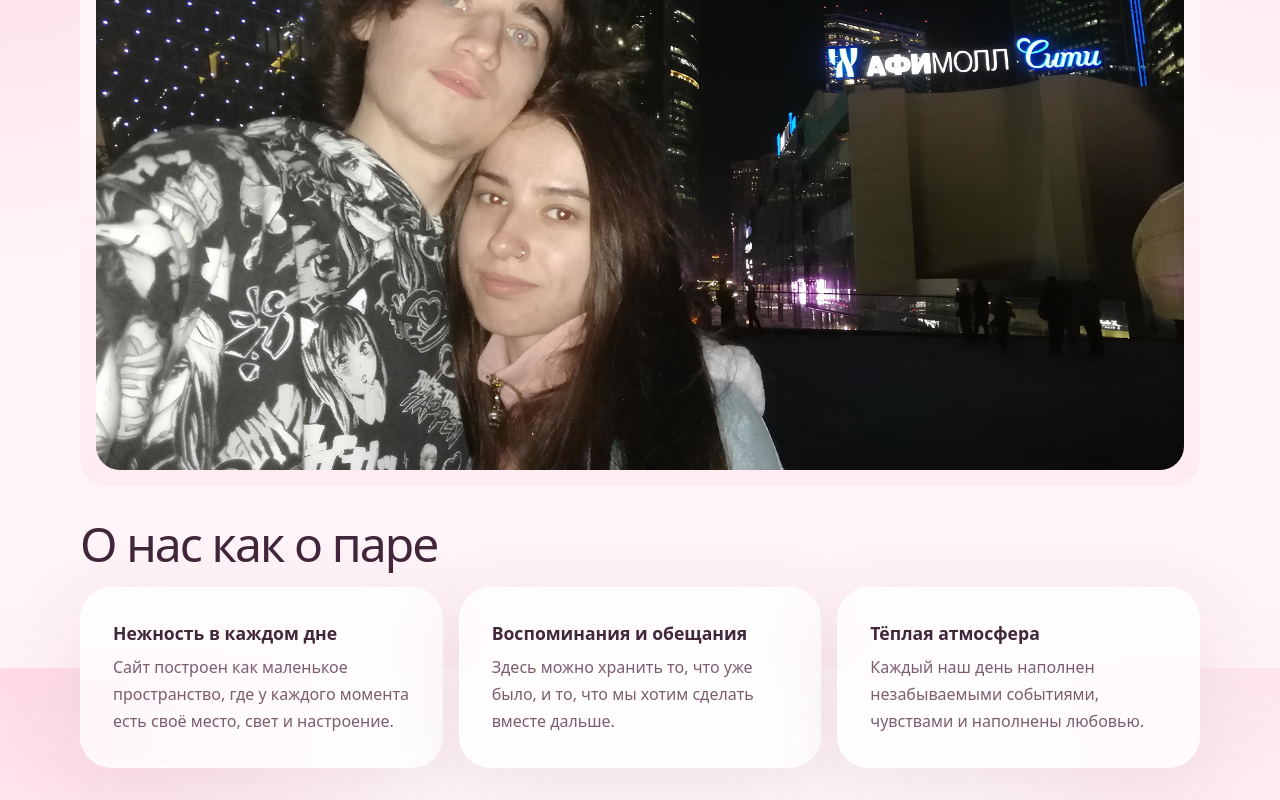
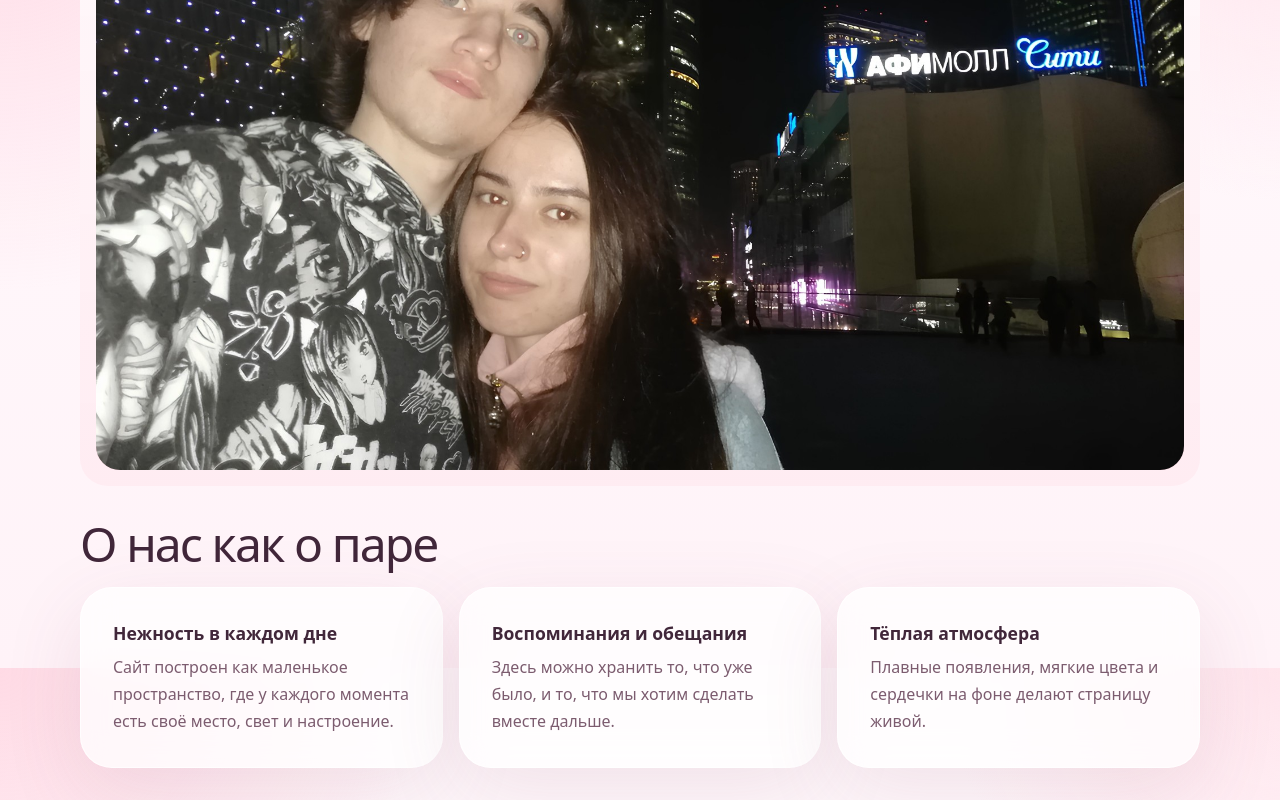
Before and after one commit to EmiiSem/darling, a Next.js app: page / in a window 1280 px wide. Shown: the part 932-1732 px from the top of the page. Built offline with nearby package versions, Linux system fonts and the light colour scheme.

Commit message:
Главная - незначительные корректировки

```diff
--- a/app/page.tsx
+++ b/app/page.tsx
@@ -13,7 +13,7 @@ const storyHighlights = [
   },
   {
     title: "Тёплая атмосфера",
-    text: "Каждый наш день наполнен незабываемыми событиями, чувствами и наполнены любовью.",
+    text: "Плавные появления, мягкие цвета и сердечки на фоне делают страницу живой.",
   },
 ];
 
```
